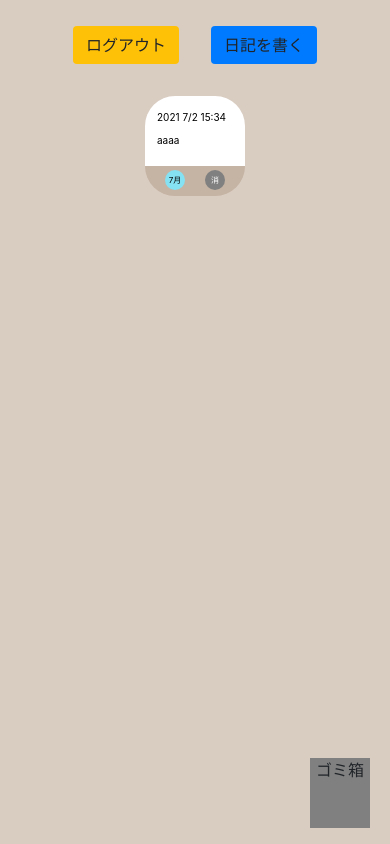
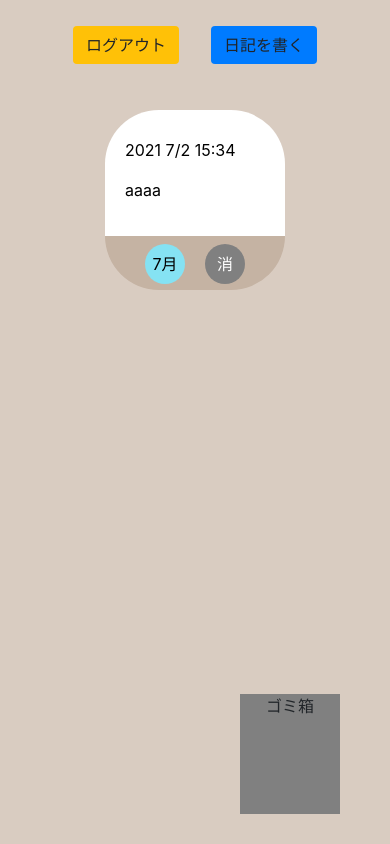
Before and after one commit to haruchu/diary, a Django app: page /home/ in a window 390 px wide. Run offline with Django 3.2, Linux system fonts and the light colour scheme; a user stored in the database is signed in; data comes from the database, SQL or seed files in the repository; both versions use the stored data as it was after the commit.

Commit message:
responsiveをなしに

```diff
--- a/myapp/static/css/home.css
+++ b/myapp/static/css/home.css
@@ -97,43 +97,3 @@ body {
 .mini {
   transform: scale(0.5,0.5);
 }
-
-@media (max-width: 768px) {
-  .diary {
-    width: 100px;
-    height: 100px;
-    margin: 16px 20px;
-  }
-
-  .diary .content-view .content-link{
-    padding: 10px 8px 2px;
-    font-size: 10px;
-  }
-
-  .diary .content-view span {
-    margin: 4px;
-  }
-
-  .diary .action-content .delete,
-.diary .action-content .month {
-  width: 20px;
-  height: 20px;
-  top: 4px;
-  font-size: 8px;
-}
-.diary .action-content .delete{
-  right: 20px;
-}
-
-.diary .action-content .month {
-  left: 20px;
-}
-
-#trash {
-  width: 60px;
-  height: 70px;
-  bottom: 16px;
-  right: 20px;
-
-}
-}
```
Also changed, not shown: myapp/static/css/diary.css (+0 -7 lines), myapp/db.sqlite3.
